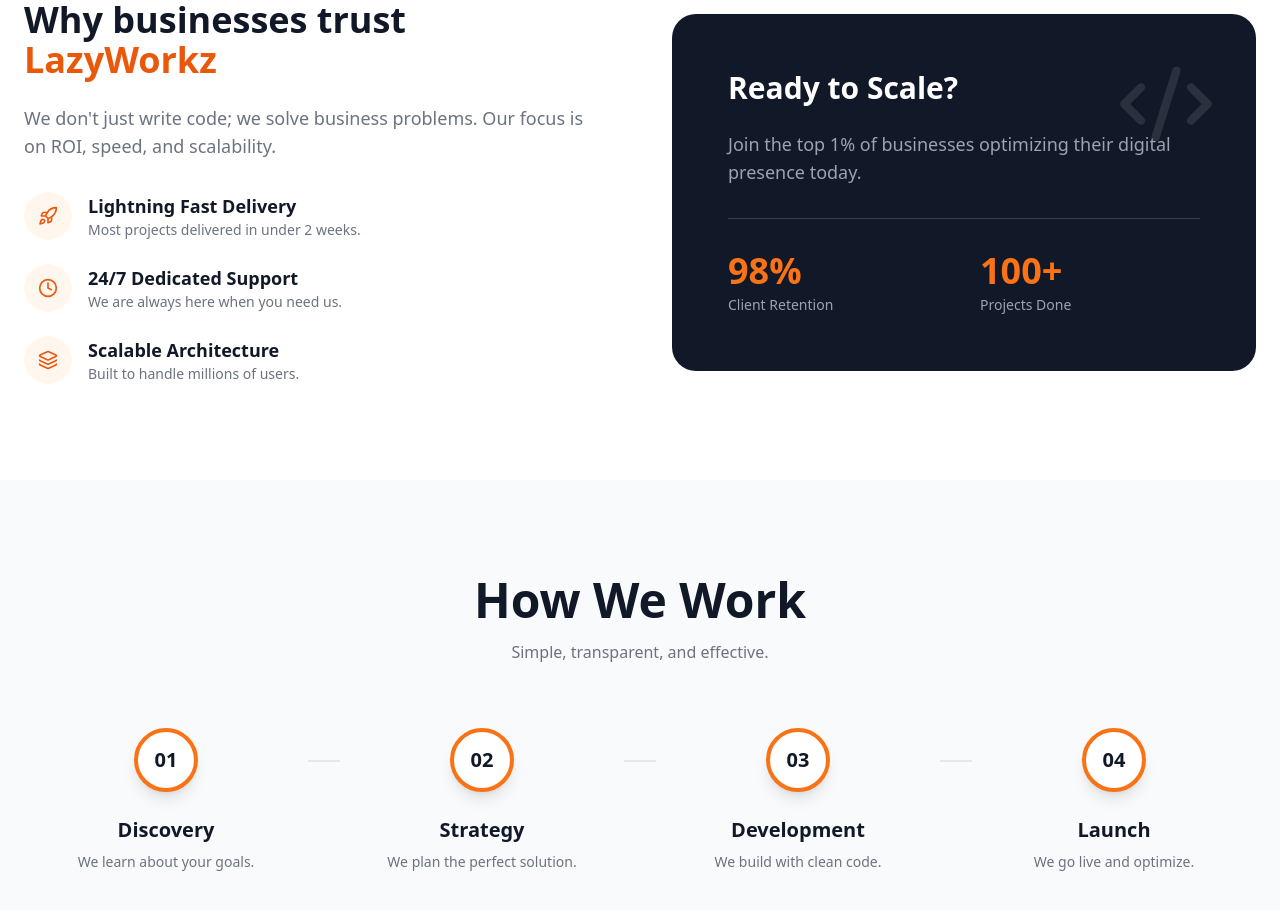
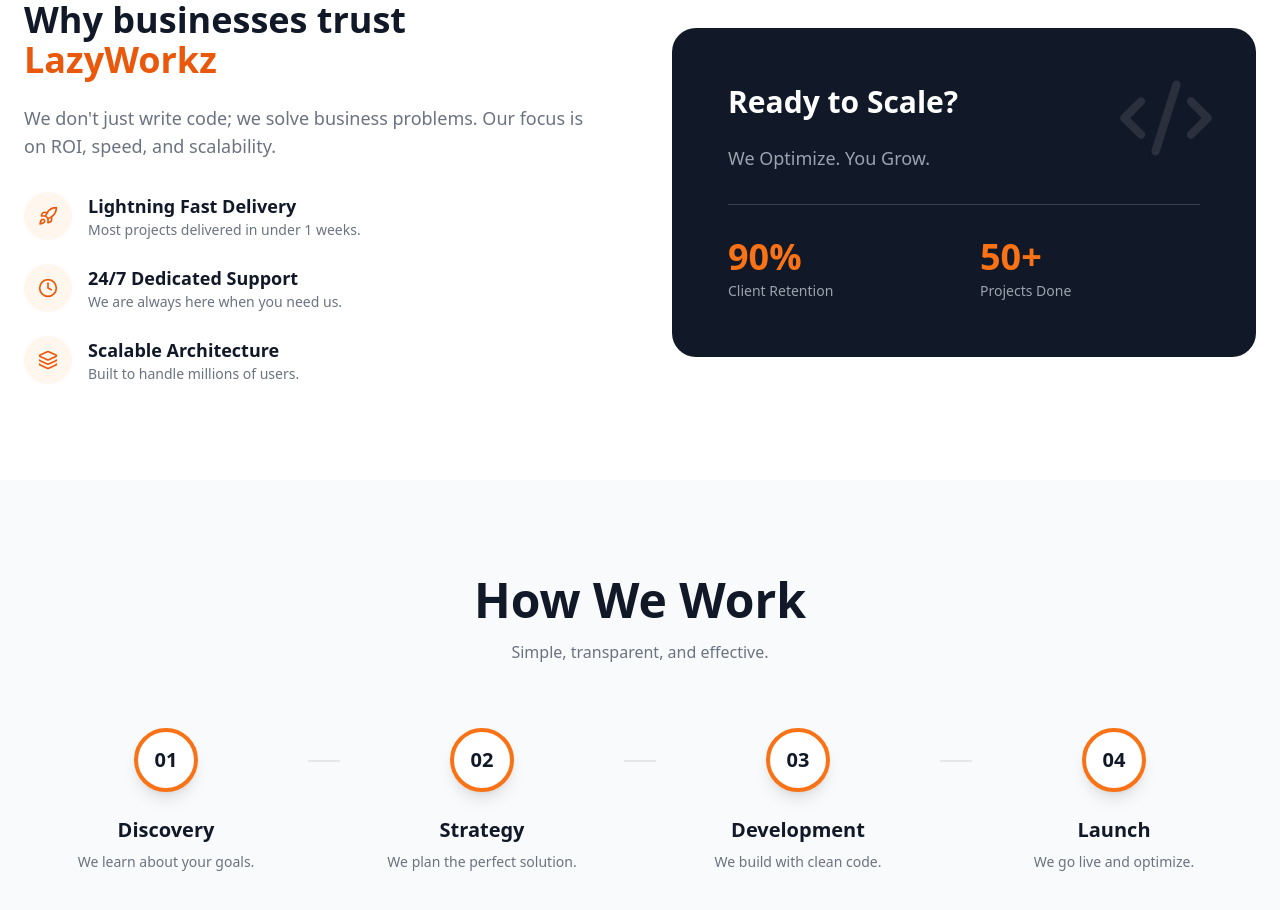
Before and after one commit to Lazyboyharsh/lazyworkz, a React (Vite) app: page / in a window 1280 px wide. Shown: the part 1580-2490 px from the top of the page. Built offline with nearby package versions, Linux system fonts and the light colour scheme.

Commit message:
change something

```diff
--- a/src/pages/Home.jsx
+++ b/src/pages/Home.jsx
@@ -258,7 +258,7 @@
 
                <div className="space-y-6">
                  {[
-                   { title: "Lightning Fast Delivery", desc: "Most projects delivered in under 2 weeks.", icon: <Rocket size={20} /> },
+                   { title: "Lightning Fast Delivery", desc: "Most projects delivered in under 1 weeks.", icon: <Rocket size={20} /> },
                    { title: "24/7 Dedicated Support", desc: "We are always here when you need us.", icon: <Clock size={20} /> },
                    { title: "Scalable Architecture", desc: "Built to handle millions of users.", icon: <Layers size={20} /> }
                  ].map((item, i) => (
@@ -281,10 +281,10 @@
             >
               <div className="absolute top-0 right-0 p-10 opacity-10"><Code2 size={100} /></div>
               <h3 className="text-3xl font-bold mb-6">Ready to Scale?</h3>
-              <p className="text-gray-400 mb-8 text-lg">Join the top 1% of businesses optimizing their digital presence today.</p>
+              <p className="text-gray-400 mb-8 text-lg">We Optimize. You Grow.</p>
               <div className="grid grid-cols-2 gap-8 border-t border-gray-700 pt-8">
-                 <div><div className="text-4xl font-bold text-orange-500 mb-1">98%</div><div className="text-sm text-gray-400">Client Retention</div></div>
-                 <div><div className="text-4xl font-bold text-orange-500 mb-1">100+</div><div className="text-sm text-gray-400">Projects Done</div></div>
+                 <div><div className="text-4xl font-bold text-orange-500 mb-1">90%</div><div className="text-sm text-gray-400">Client Retention</div></div>
+                 <div><div className="text-4xl font-bold text-orange-500 mb-1">50+</div><div className="text-sm text-gray-400">Projects Done</div></div>
               </div>
             </motion.div>
           </div>
--- a/src/pages/Services.jsx
+++ b/src/pages/Services.jsx
@@ -26,7 +26,7 @@
     price: '₹4,999',
     period: '/one-time',
     features: [
-      '5-10 Pages Website',
+      '4-6 Pages Website',
       'Mobile Responsive Layout',
       'Business Inquiry Form',
       'Google Maps Integration',
```
